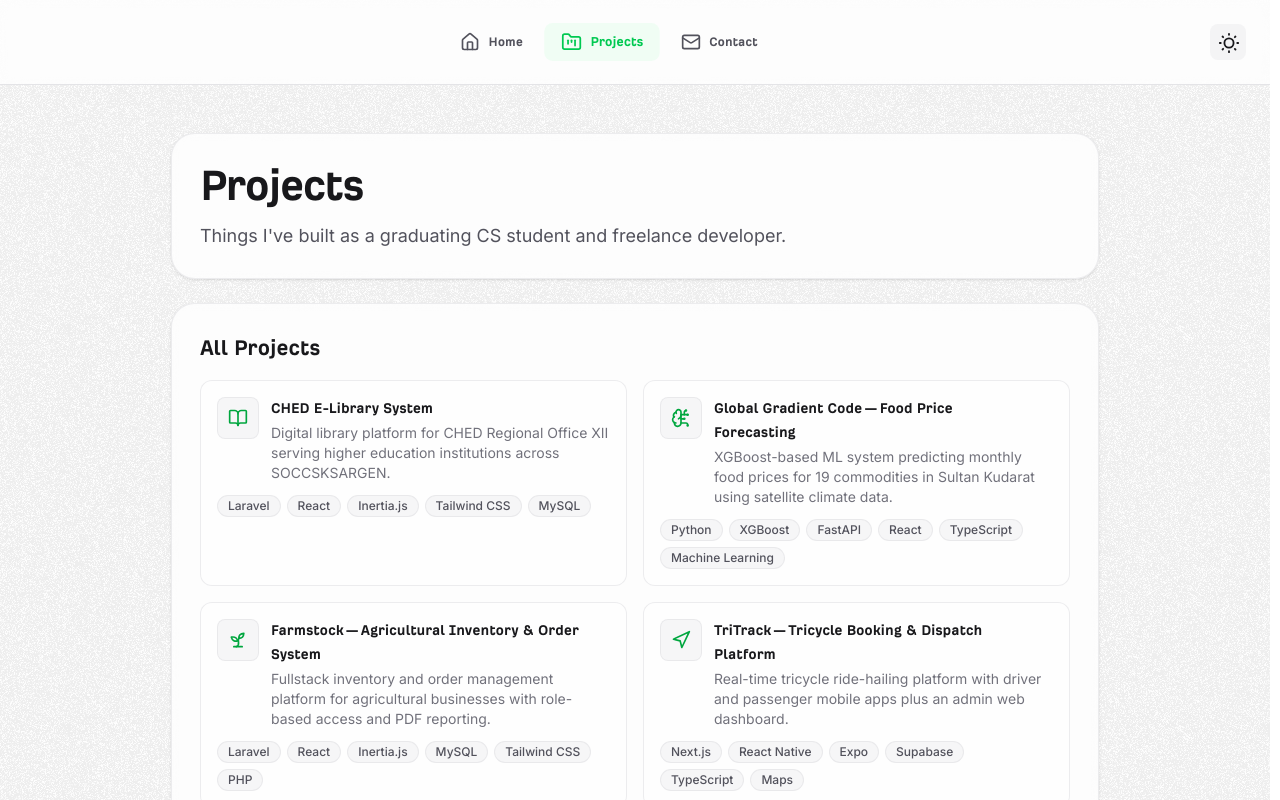
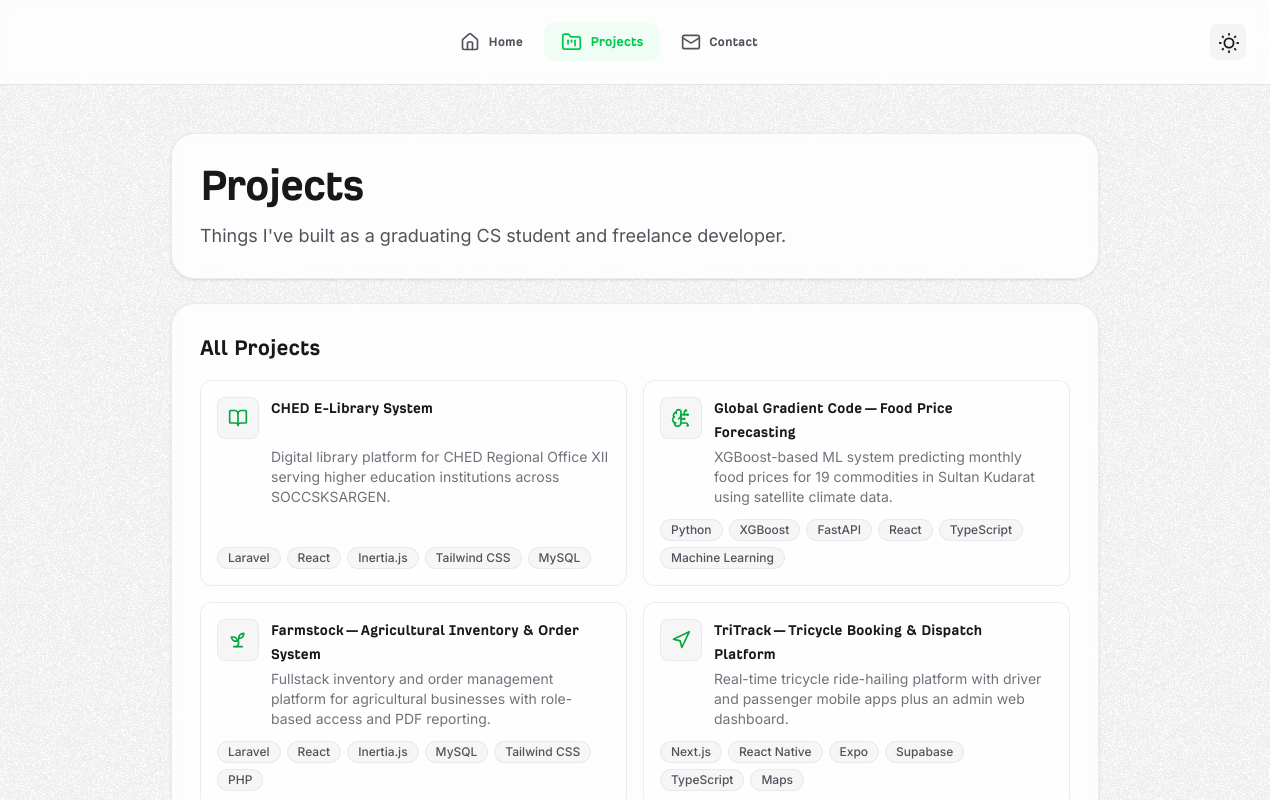
Before and after one commit to Rappykyun/portfolio_2026, a Next.js app: page /projects in a window 1280 px wide. Shown: the top 800 px of the page. Built offline with nearby package versions, Linux system fonts and the light colour scheme.

Commit message:
fix:align-project-cards

```diff
--- a/app/projects/page.tsx
+++ b/app/projects/page.tsx
@@ -91,14 +91,14 @@ export default function Projects() {
               <Link
                 key={project.slug}
                 href={`/projects/${project.slug}`}
-                className="group flex flex-col gap-3 rounded-xl border border-zinc-200/70 bg-white/60 p-4 transition-all duration-200 hover:border-green-500/40 hover:shadow-sm dark:border-zinc-800/80 dark:bg-zinc-900/30 dark:hover:border-green-500/30"
+                className="group flex h-full flex-col gap-3 rounded-xl border border-zinc-200/70 bg-white/60 p-4 transition-all duration-200 hover:border-green-500/40 hover:shadow-sm dark:border-zinc-800/80 dark:bg-zinc-900/30 dark:hover:border-green-500/30"
               >
                 <div className="flex items-start gap-3">
                   <div className="rounded-lg border border-zinc-200/70 bg-zinc-100/80 p-2.5 dark:border-zinc-700/60 dark:bg-zinc-800/60">
                     <project.icon className="h-5 w-5 text-green-600 dark:text-green-400" />
                   </div>
                   <div className="min-w-0 flex-1">
-                    <div className="flex items-center justify-between gap-2">
+                    <div className="flex items-start justify-between gap-2 sm:min-h-12">
                       <h2 className="font-incognito text-base font-semibold text-zinc-900 dark:text-zinc-100">
                         {project.name}
                       </h2>
@@ -109,7 +109,7 @@ export default function Projects() {
                     </p>
                   </div>
                 </div>
-                <div className="flex flex-wrap gap-1.5">
+                <div className="mt-auto flex flex-wrap gap-1.5">
                   {project.tags.map((tag) => (
                     <span
                       key={tag}
```
